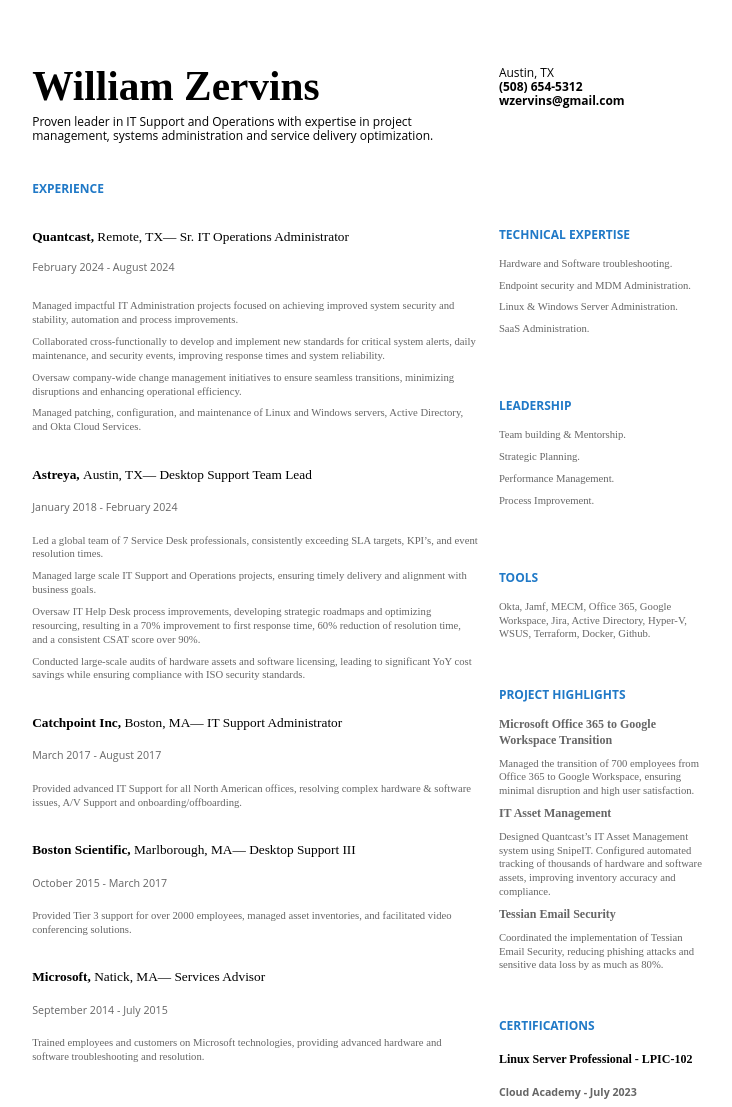
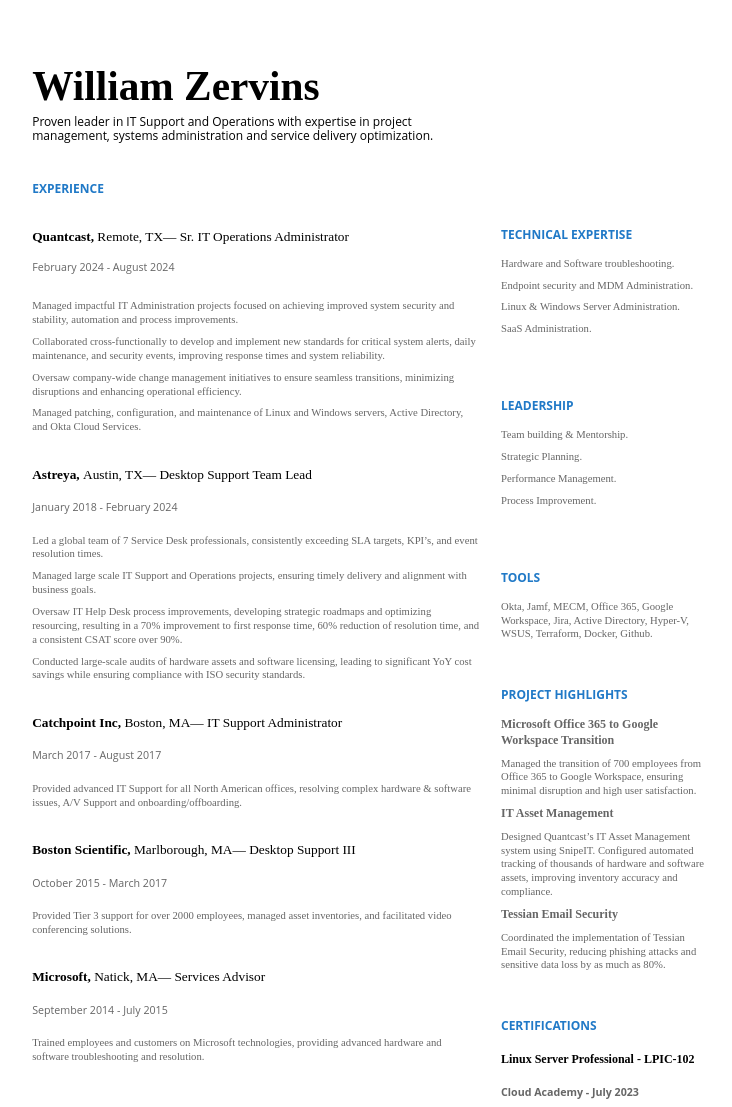
Before and after one commit to williamzervins/resume, a plain HTML site: page index.html in a window 1280 px wide. Shown: the whole page, without its empty margins (45-777 px from the left). Drawn offline with Linux system fonts and the light colour scheme.

Commit message:
Update index.html

```diff
--- a/index.html
+++ b/index.html
@@ -88,11 +88,6 @@
                     <p class="c34 title" id="h.x8fm1uorkbaw"><span class="c19 c25">William Zervins</span></p>
                     <p class="c0 subtitle" id="h.ymi089liagec"><span class="c11">Proven leader in IT Support and Operations with expertise in project management, systems administration and service delivery optimization.</span></p>
                 </td>
-                <td class="c13" colspan="1" rowspan="1">
-                    <p class="c0"><span class="c11">Austin, TX</span></p>
-                    <p class="c0"><span class="c10">(508) 654-5312</span></p>
-                    <p class="c0"><span class="c10">wzervins@gmail.com</span></p>
-                </td>
             </tr>
             <tr class="c15">
                 <td class="c24" colspan="1" rowspan="1">
```
